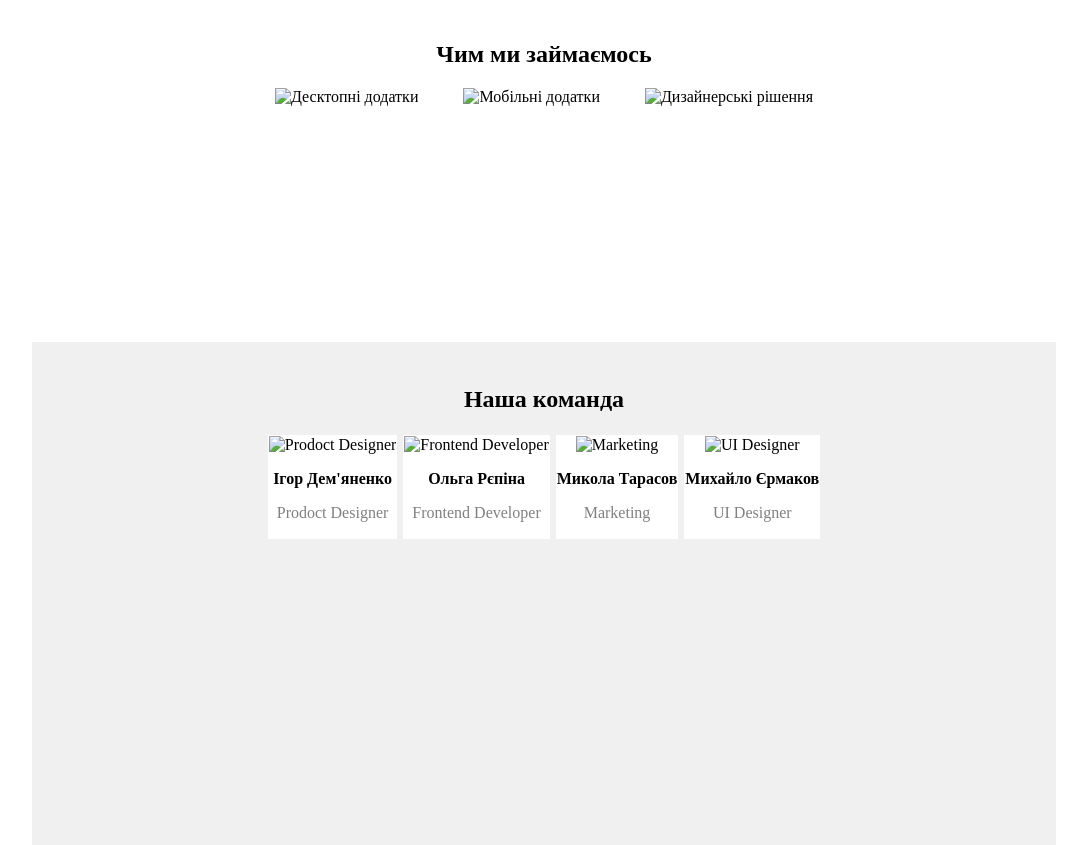
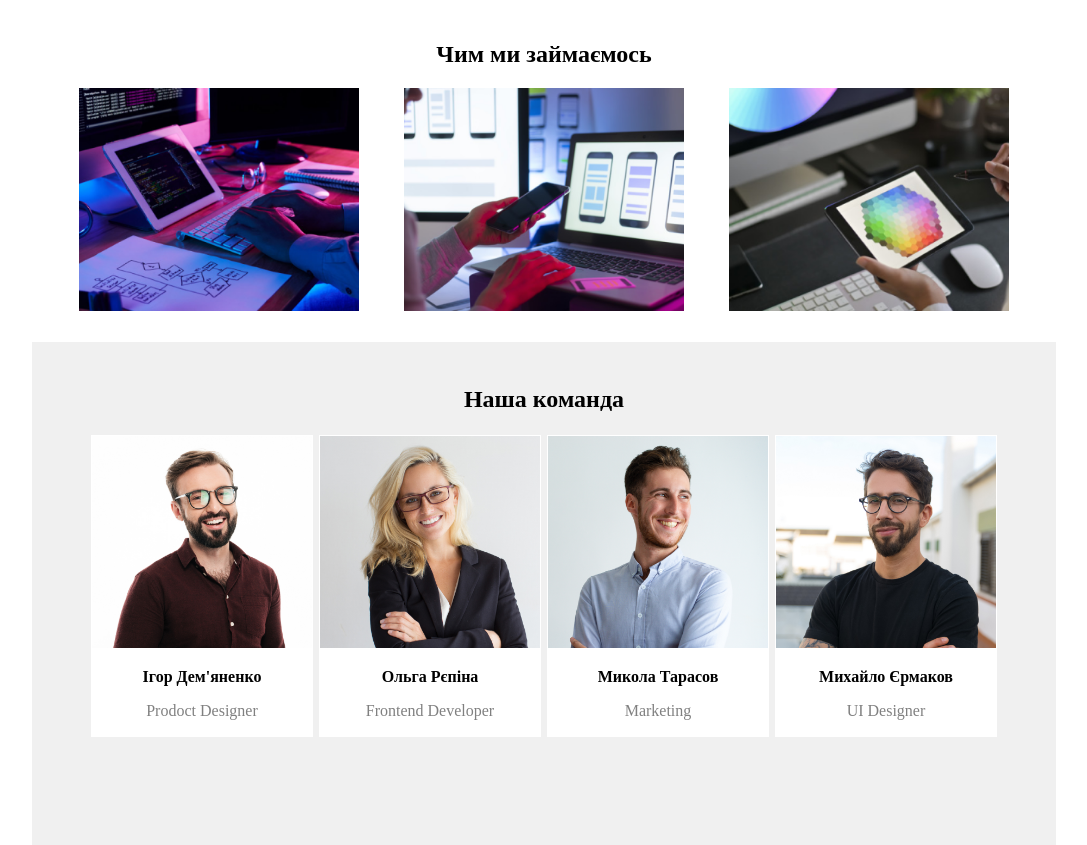
Before and after one commit to YuriiBonislavskiy/goit-markup-hw-01, a plain HTML site: page index.html in a window 1280 px wide. Shown: the part 509-1354 px from the top of the page, without its empty margins (96-1183 px from the left). Drawn offline with Linux system fonts and the light colour scheme.

Commit message:
Update index.html

```diff
--- a/index.html
+++ b/index.html
@@ -85,11 +85,12 @@
                 ">
 
             <h2>Чим ми займаємось</h2>
-            <img src="file:/Volumes/VSD2/goit-markup-hw-01/images/imga.png" alt="Десктопні додатки" width="280">
-            <img src="file:/Volumes/VSD2/goit-markup-hw-01/images/imgb.png" alt="Мобільні додатки" width="280"
-                style="padding-left: 4%;" />
-            <img src="file:/Volumes/VSD2/goit-markup-hw-01/images/imgc.png" alt="Дизайнерські рішення" width="280"
-                style="padding-left: 4%;" />
+            <img src="https://yuriibonislavskiy.github.io/goit-markup-hw-01/images/imga.png" alt="Десктопні додатки"
+                width="280">
+            <img src="https://yuriibonislavskiy.github.io/goit-markup-hw-01/images/imgb.png" alt="Мобільні додатки"
+                width="280" style="padding-left: 4%;" />
+            <img src="https://yuriibonislavskiy.github.io/goit-markup-hw-01/images/imgc.png" alt="Дизайнерські рішення"
+                width="280" style="padding-left: 4%;" />
         </div>
 
         <div style="
@@ -105,29 +106,29 @@
             <table style="margin: auto;">
                 <tr>
                     <td style="background-color: white;">
-                        <img src="file:/Volumes/VSD2/goit-markup-hw-01/images/teama.jpg" alt="Prodoct Designer"
-                            width="220px" />
+                        <img src="https://yuriibonislavskiy.github.io/goit-markup-hw-01/images/teama.jpg"
+                            alt="Prodoct Designer" width="220px" />
                         <p><b>Ігор Дем'яненко</b></p>
                         <p><span style="color: grey;">Prodoct Designer</span></p>
                     </td>
                     <td></td>
                     <td style="background-color: white;">
-                        <img src="file:/Volumes/VSD2/goit-markup-hw-01/images/teamb.jpg" alt="Frontend Developer"
-                            width="220px" />
+                        <img src="https://yuriibonislavskiy.github.io/goit-markup-hw-01/images/teamb.jpg"
+                            alt="Frontend Developer" width="220px" />
                         <p><b>Ольга Рєпіна</b></p>
                         <p><span style="color: grey;">Frontend Developer</span></p>
                     </td>
                     <td></td>
                     <td style="background-color: white;">
-                        <img src="file:/Volumes/VSD2/goit-markup-hw-01/images/teamc.jpg" alt="Marketing"
-                            width="220px" />
+                        <img src="https://yuriibonislavskiy.github.io/goit-markup-hw-01/images/teamc.jpg"
+                            alt="Marketing" width="220px" />
                         <p><b>Микола Тарасов</b></p>
                         <p><span style="color: grey;">Marketing</span></p>
                     </td>
                     <td></td>
                     <td style="background-color: white;">
-                        <img src="file:/Volumes/VSD2/goit-markup-hw-01/images/teamd.jpg" alt="UI Designer"
-                            width="220px" />
+                        <img src="https://yuriibonislavskiy.github.io/goit-markup-hw-01/images/teamd.jpg"
+                            alt="UI Designer" width="220px" />
                         <p><b>Михайло Єрмаков</b></p>
                         <p><span style="color: grey;">UI Designer</span></p>
                     </td>
```
